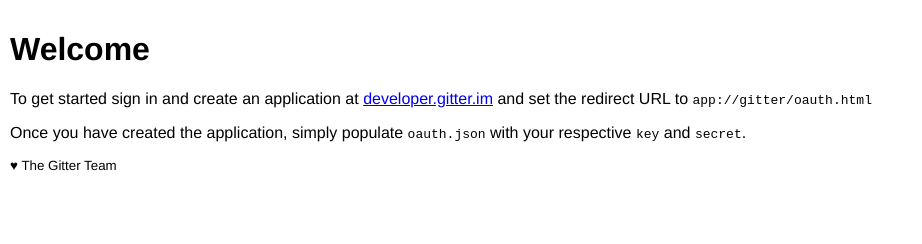
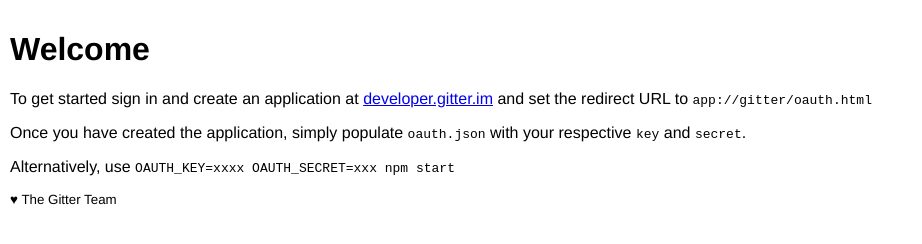
Before and after one commit to gitterHQ/desktop, a website: page nwapp/welcome.html in a window 1280 px wide. Shown: the whole page, without its empty margins (0-922 px from the left). Drawn offline with Linux system fonts and the light colour scheme.

Commit message:
Alternative OAUTH config

```diff
--- a/nwapp/welcome.html
+++ b/nwapp/welcome.html
@@ -8,6 +8,7 @@
       <h1>Welcome</h1>
       <p>To get started sign in and create an application at <a class='js-dev' href='https://developer.gitter.im/docs/welcome'>developer.gitter.im</a> and set the redirect URL to <code>app://gitter/oauth.html</code></p>
       <p>Once you have created the application, simply populate <code>oauth.json</code> with your respective <code>key</code> and <code>secret</code>.</p>
+      <p>Alternatively, use <code>OAUTH_KEY=xxxx OAUTH_SECRET=xxx npm start</code></p>
       <small>&hearts; The Gitter Team</small>
     </div>
     <script type='text/javascript'>
```
